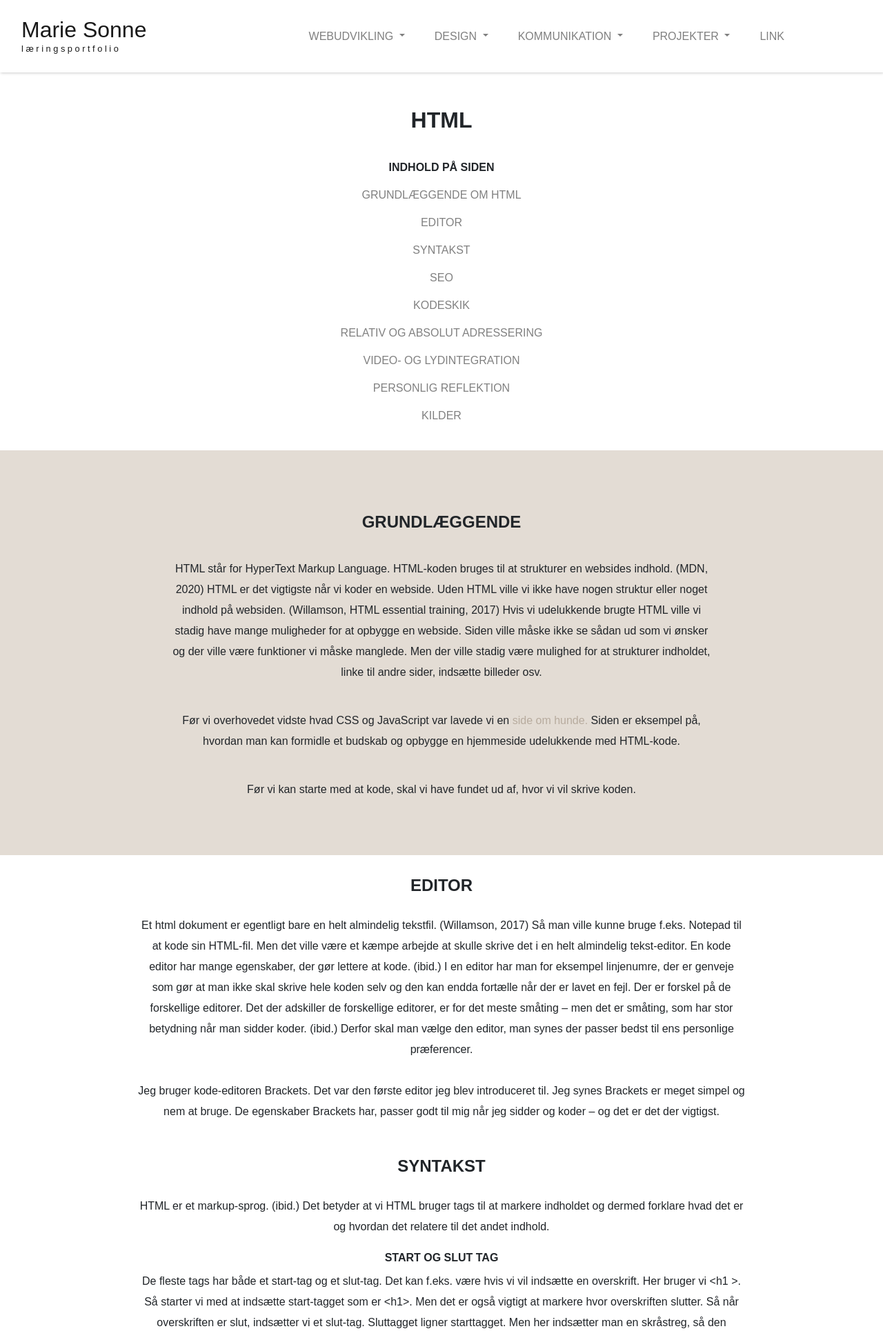
After one commit to mariesonne/portfolio, a PHP site: page /html.php in a window 1280 px wide. The commit adds this page. Shown: the top 1930 px of the page at 69% size. Run offline with PHP 8.4, Linux system fonts and the light colour scheme; some web fonts are replaced.

Commit message:
flere undersider erfærdiggjort
HELT FÆRDIGE:
server
html
CSS
Versionsstrying

```diff
--- a/css.css
+++ b/css.css
@@ -211,14 +221,36 @@ body .indholdcontainer a:hover {
 
 .kildeliste {
     list-style: none;
-    line-height: 20px;
+    line-height: 30px;
     padding-bottom: 30px;
 }
 
+.link-i-boks {
+    color: #b7ab9e;
+}
+
+body .indholdcontainer .boks p a:hover {
+    color: #403b35;
+}
 
 
+#tal {
+    font-family: hero-new, sans-serif;
+    font-weight: 200;
+    font-style: normal;
+}
 
+#box-model {
+    width: 90%
+}
 
+#external {
+    width: 90%;
+}
+
+#gridstep {
+    width: 80%;
+}
 
 
 
--- /dev/null
+++ b/html.php
@@ -0,0 +1,289 @@
+<!DOCTYPE html>
+<html lang="da">
+<head>
+    <meta charset="utf-8">
+    <meta name= "description" content="Skriv en beskrivelse af hjemmesiden">
+    <title>Læringsportfolio - HTML</title>
+    <link rel="stylesheet" href="https://use.typekit.net/wmt5acl.css">
+    <link rel="stylesheet" href="https://cdn.jsdelivr.net/npm/bootstrap@4.5.3/dist/css/bootstrap.min.css" integrity="sha384-TX8t27EcRE3e/ihU7zmQxVncDAy5uIKz4rEkgIXeMed4M0jlfIDPvg6uqKI2xXr2" crossorigin="anonymous">
+     <link rel="stylesheet" href="css.css">
+    <link rel="stylesheet" href="header.css">
+    <link rel="stylesheet" href="footer.css">
+</head>
+
+<body>
+    <header class="header">
+
+        <?php include('includes/header.php'); ?>
+
+    </header>
+
+    <h2 id="h2">HTML</h2>
+
+    <section class="indholdoversigt">
+
+            <p id="indholdpaasiden">Indhold på siden</p>
+
+            <ul>
+                <li>
+                    <a href="#grundlæggende">Grundlæggende om HTML</a>
+                </li>
+                <li>
+                    <a href="#editor">Editor</a>
+                </li>
+                <li>
+                    <a href="#syntakst">Syntakst</a>
+                </li>
+                <li>
+                <a href="#seo">SEO</a>
+                </li>
+                <li>
+                    <a href="#skik">Kodeskik</a>
+                </li>
+                <li>
+                    <a href="#adressering">Relativ og absolut adressering</a>
+                </li>
+                <li>
+                    <a href="#video">Video- og lydintegration </a>
+                </li>
+                <li>
+                    <a href="#pers">Personlig reflektion </a>
+                </li>
+                <li>
+                    <a href="#kilder">Kilder</a>
+                </li>
+
+
+            </ul>
+
+        </section>
+
+    <section class="indholdcontainer">
+
+         <section class="boks">
+
+                <h3 class="h3" id="grundlæggende">Grundlæggende</h3>
+
+                <p class="tekst-i-boks">HTML står for HyperText Markup Language. HTML-koden bruges til at strukturer en websides indhold. (MDN, 2020) HTML er det vigtigste når vi koder en webside. Uden HTML ville vi ikke have nogen struktur eller noget indhold på websiden. (Willamson, HTML essential training, 2017) Hvis vi udelukkende brugte HTML ville vi stadig have mange muligheder for at opbygge en webside. Siden ville måske ikke se sådan ud som vi ønsker og der ville være funktioner vi måske manglede. Men der ville stadig være mulighed for at strukturer indholdet, linke til andre sider, indsætte billeder osv.</p>
+
+                <p class="tekst-i-boks">Før vi overhovedet vidste hvad CSS og JavaScript var lavede vi en <a class="link-i-boks" href="websider/hundesiden/index.html" target="_blank">side om hunde.</a> Siden er eksempel på, hvordan man kan formidle et budskab og opbygge en hjemmeside udelukkende med HTML-kode. </p>
+
+
+                <p class="tekst-i-boks">Før vi kan starte med at kode, skal vi have fundet ud af, hvor vi vil skrive koden.</p>
+
+            </section>
+
+            <h3 class="h3" id="editor">Editor</h3>
+
+            <p class="tekst">Et html dokument er egentligt bare en helt almindelig tekstfil. (Willamson, 2017) Så man ville kunne bruge f.eks. Notepad til at kode sin HTML-fil. Men det ville være et kæmpe arbejde at skulle skrive det i en helt almindelig tekst-editor. En kode editor har mange egenskaber, der gør lettere at kode. (ibid.) I en editor har man for eksempel linjenumre, der er genveje som gør at man ikke skal skrive hele koden selv og den kan endda fortælle når der er lavet en fejl. Der er forskel på de forskellige editorer. Det der adskiller de forskellige editorer, er for det meste småting – men det er småting, som har stor betydning når man sidder koder. (ibid.) Derfor skal man vælge den editor, man synes der passer bedst til ens personlige præferencer.   </p>
+
+            <p class="tekst">Jeg bruger kode-editoren Brackets. Det var den første editor jeg blev introduceret til. Jeg synes Brackets er meget simpel og nem at bruge. De egenskaber Brackets har, passer godt til mig når jeg sidder og koder – og det er det der vigtigst. </p>
+
+            <h3 class="h3" id="syntakst">Syntakst</h3>
+
+            <p class="tekst">HTML er et markup-sprog. (ibid.) Det betyder at vi HTML bruger tags til at markere indholdet og dermed forklare hvad det er og hvordan det relatere til det andet indhold. </p>
+
+            <h4>Start og slut tag</h4>
+
+            <p class="tekst">De fleste tags har både et start-tag og et slut-tag. Det kan f.eks. være hvis vi vil indsætte en overskrift. Her bruger vi &#60;h1	&#62;. Så starter vi med at indsætte start-tagget som er &#60;h1&#62;. Men det er også vigtigt at markere hvor overskriften slutter. Så når overskriften er slut, indsætter vi et slut-tag. Sluttagget ligner starttagget. Men her indsætter man en skråstreg, så den kommer til at se sådan ud: &#60;/h1&#62;. </p>
+
+            <p class="tekst">Eksempel:</p>
+
+            <p class="teksttyk">&#60;h1&#62;Sådan bruger du HTML-tags&#60;/h1&#62;</p>
+
+
+            <p class="tekst">Så der er et start-tag og et slut-tag og så er der selvindholdet i mellem. Når man ser på det hele samlet, kalder man det et html-element. </p>
+
+            <h4>Attributter</h4>
+
+            <p class="tekst">I et tag, kan man også indsætte attributter. Der findes mange forskellige attributter. Til vores eksempel med overskriften er der ikke så mange attributter, da det er et h1-tag vi bruger. Men der er nogle attributter man kan bruge på alle tags. Vi kan f.eks. give vores overskrift en klasse. </p>
+
+            <p class="tekst">Eksempel:</p>
+
+            <p class="teksttyk">&#60;h1 class=”overskrift”&#62; Sådan bruger du HTML-tags&#60;/h1&#62;</p>
+
+            <p class="tekst">Nu har vi tilføjet en attribut. Class er navnet på den attribut vi har anvendt og ”overskrift” er værdien. Værdien er altid markeret i anførselstegn. </p>
+
+            <img src="billeder/html%20opbygningubg.png" width="100%">
+
+            <h4>HTML-dokumentet</h4>
+
+            <img id="html" src="billeder/html.png" width="100%">
+
+            <p class="tekst">Dette er et eksempel på et HTML dokument. Først og fremmest fortæller man hvilken dokumenttype det er, så browseren ved hvordan dokumentet skal læses. I html start-tagget tilføjer vi en attribut der beskriver hvilket sprog teksten på siden er skrevet i.</p>
+
+
+            <p class="tekst">Derefter kommer en head element. Her står alt metadata, titel, links til stylesheets osv. Det der står i head er ikke noget der kommer frem på siden, men det er meget vigtigt at have med. I body’en står alt indholdet. Det er her alt vi kan se på siden står. Og sådan opbygger man typisk en HTML-fil.  </p>
+
+            <section class="boks">
+
+                <h3 class="h3" id="tags">Tags</h3>
+
+                <p class="tekst-i-boks">Der er mange forskellige tags vi kan bruge i vores HTML-fil, men her er nogle af de mest brugte:</p>
+
+                <h4>Overskrifter&#60;h1&#62;</h4>
+
+                    <p class="tekst-i-boks"> &#60;h1&#62; &#60;h2&#62; &#60;h3&#62; osv. er heading-tags, altså overskrifter. h1 er den vigtigste overskrift, h2 er den næst vigtigste osv. h1 må kun bruges en gang i en html-fil, de andre tags på gerne bruges flere gange. </p>
+
+                <h4>Paragraph &#60;p&#62;</h4>
+
+                    <p class="tekst-i-boks"> &#60;p&#62; står for paragraph. Det er et tekstafsnit, og det er her man skriver alt ”brødteksten”.</p>
+
+                <h4>Linjeskift &#60;br&#62;</h4>
+
+                    <p class="tekst-i-boks"> &#60;br&#62; kan bruges til at lave linjeskift. </p>
+
+                <h4>Anchortag &#60;a&#62;</h4>
+
+                    <p class="tekst-i-boks">&#60;a&#62; tagget bruges til at linke til f.eks. andre html-filer. I &#60;a&#62; tagget bruger vi ofte attributten href, som angiver linkets destination. Altså hvor vi skal lande, når vi klikker på linket. Det der er imellem start-tagget og slut-tagget bliver klikbart.  </p>
+
+                <h4>Lister &#60;ol&#62;, &#60;ul&#62;, &#60;li&#62;</h4>
+
+                    <p class="tekst-i-boks">Når vi skal indsætte en liste, har vi to valgmuligheder. En ordered list: &#60;ol&#62; (nummereret) eller unordered list &#60;ul&#62; (ikke nummereret).  </p>
+
+                    <p class="tekst-i-boks">Inde i vores liste, tilføjer vi list items: &#60;li&#62; Vi skal altså sætte hvert punkt i listen ind i en &#60;li&#62;-tag </p>
+
+
+                <h4>Billeder &#60;img&#62;</h4>
+
+                    <p class="tekst-i-boks"> Til at indsætte billeder bruger vi &#60;img&#62; tagget. Dette tag er en af de få tags som man ikke afslutter med et slut-tag. </p>
+
+            </section>
+
+            <h3 class="h3" id="seo">SEO</h3>
+
+            <p class="tekst">SEO er en forkortelse for Search Engine Optimization. SEO er altså søgemaskineoptimering. Man skal altså optimere sin hjemmeside ud fra de faktorer som søgemaskinen kigger på, når de skal rangere hjemmesider. (Skjoldby, u.d.) Der flere ting man skal have fokus på. En af dem, er at sørge for at man altid bruger semantiske tags, hvis dette er muligt.</p>
+
+            <h4>Semantiske tags</h4>
+
+            <p class="tekst">Det er vigtigt at bruge semantiske tags. Semantiske tags fortæller noget om indholdet. (Inddeling i HTML, u.d.) Tags som &#60;div&#62; og &#60;span&#62; fortæller intet om indholdet og de er derfor ikke semantiske. Tags som &#60;header&#62;, &#60;footer&#62;, &#60;nav&#62; og &#60;section&#62; fortæller noget om indholdet. </p>
+
+            <p class="tekst">Det er altid bedre at benytte tags som er semantiske af tre grunde:</p>
+
+             <p id="tal">1</p>
+
+                    <p class="tekst">Hjemmesiden bliver lettere at benytte for blinde, da skærm-oplæsere vil have lettere ved at finde strukturen for hjemmesiden</p>
+
+            <p id="tal">2</p>
+
+                    <p class="tekst">Hjemmesidens søgemaskineoptimering vil blive forbedret, da søgemaskiner vil have lettere ved at identificere indholdet på din hjemmeside og derved vil din side rangere højere i søgeresultater</p>
+
+            <p id="tal">3</p>
+
+                    <p class="tekst">Koden vil blive bedre struktureret og lettere at forstå for en selv og andre programmører (ibid.)</p>
+
+
+            <h5>Header</h5>
+
+                <p class="tekst">Tagget &#60;header&#62; bliver brugt til det indhold som omhandler den øverste del af siden, f.eks. er det ofte her vi indsætter en navigation og logo.</p>
+
+            <h5>Footer</h5>
+
+                <p class="tekst">&#60;footer&#62; bliver brugt til det der står i bunden af en side. Det kan f.eks. være kontaktoplysninger.</p>
+
+            <h5>Section</h5>
+
+                <p class="tekst">Tagget &#60;section&#62; bliver brugt i sammenhæng med områder på siden som hører sammen i én, som f.eks. kapitler, artikler og indlæg. (ibid.)</p>
+
+            <section class="boks">
+
+                <h3 class="h3" id="skik">Kodeskik</h3>
+
+                <p class="tekst-i-boks">Når vi koder er der nogle uskrevne regler, som der er en god ide at overholde. Det gør det nemmere at læse og forstå koden. Dette kan være rart når andre skal læse koden, men det er også vigtigt at man selv har et overblik. Hvis man ikke selv har overblik, så laver man oftere fejl. En vigtig regel er at gøre brug af linjeskift og indrykninger. Det vil være meget svært at skulle læse en kode der stod ud i en lang smøre. Det kan ikke ses på siden, det udelukkende noget der skaber overblik i koden. Derudover kan man sætte kommentarer. </p>
+
+                <p class="tekst-i-boks">Sådan indsættes kommentarer:</p>
+
+                <p class="teksttyk">&#60;!--her skal kommentaren stå--&#62;</p>
+
+                <p class="tekst-i-boks">Vi kan bruge kommentarer til at gøre det tydeligt hvor markere hvor et element starter og hvor det element slutter. På denne måde kan man hurtigt få overblik over HTML-filen. Når vi skal dele vores kode med andre, er det også en god måde at forklarer hvad de forskellige elementer bruges til eller generelt bare dele vores tanker. </p>
+
+            </section>
+
+            <h3 class="h3" id="adressering">Relativ og absolut adressering</h3>
+
+            <p class="tekst">Når vi skal indsætte billeder eller linke til andre filer, så er der flere måder at angive placeringen af filerne. (bilag niels html) Der er relativ og absolut adressering. </p>
+
+            <p class="tekst">Absolut adressering indeholder hele webadressen på den side man linker til. </p>
+
+            <p id="tal">Eksempel:</p>
+
+            <p class="tekst">http://10763.web.eadania.dk /portfolio/billeder/billede.png</p>
+
+
+            <p class="tekst">Ved relativ adressering skiver man kun stien hen til den side man linker til fra det sted man står. </p>
+
+            <p id="tal">Eksempel 1: </p>
+
+            <p class="tekst">billeder/billede.png</p>
+
+            <p class="tekst">Ved dette eksempel er man placeret i ”roden”, så det er derfor en simpel sti hen til billedet. </p>
+
+            <p id="tal">Eksempel 2:</p>
+
+            <p class="tekst">../billeder/billede.png</p>
+
+            <p class="tekst">I dette eksempel er man placeret i en undermappe. Det kan eksempel være en mappe man har til alle side undersider. Hvis man skal hen til mappen med billeder, bliver man nødt til at gå et skridt tilbage. Det gør man ved to punktummer og en skråstreg. </p>
+
+
+            <section class="boks">
+                <h3 class="h3" id="video">Video- og lydintegration </h3>
+
+                <h4 class="h4boks">Video</h4>
+
+                <img src="billeder/video.png" width="80%">
+
+                <p class="tekst-i-boks">Når vi skal indsætte en video på en hjemmeside, så skal vi gøre brug af video-tagget. For at undgå at filmen flimrer, så er det en god ide bruge attributter der angiver højden og bredden. Derudover kan man også anvende en attribut, der hedder controls. Controls tilføjer kontrolknapper som afspil knappen, pauseknappen og en knap der justerer lydstyrken. Source-tagget bruges til at fortælle browseren hvilken video der skal afspilles. Her er både en mp4-fil og en ogg-fil. Browseren vælger selv hvilken af filerne den afspiller.</p>
+
+                <p class="tekst-i-boks">Så nemt er det at tilføje en video på sin side. Når man skal tilføje lydfiler, fungerer det på næsten samme måde.</p>
+
+                <h4 class="h4boks">Lyd</h4>
+
+                <img src="billeder/lyd.png" width="80%">
+
+                <p class="tekst-i-boks">Her er video-tagget skiftet ud med audio-tagget. Vi har igen controls-attributten, så brugerne har mulighed for at afspille og sætte lydklippet på pause igen, eller justerer lydstyrken. Vi gør igen brug af source til at fortælle browseren hvilken lydfil der skal afspilles. Her indsættes igen både en ogg-fil og en mp3-fil, så browseren har begge valgmuligheder. </p>
+
+            </section>
+
+            <h3 class="h3" id="pers">Personlig reflektion</h3>
+
+
+            <p class="tekst">At skulle kode, var noget af det jeg var mest nervøs for, da jeg skulle starte på denne uddannelse. Jeg vidste ingenting om at kode. Jeg har nu lært at kode hjemmesider. Dette har jeg hovedsageligt lært i min K3-tid. Det er selvfølgelig på baggrund af klasseundervisningen hvor jeg fik redskaberne til kunne kode. Men jeg fandt hurtigt ud af, at jeg blev nødt til at arbejde med det igen og igen, for at til sidste kunne finde ud af det. </p>
+
+           <h3 class="h3" id="kilder">Kilder</h3>
+
+            <ul class="kildeliste">
+                <li>
+                    <a class="henvisning" href="pdf/bilag1.3.pdf" target="_blank">Bilag 1.3</a>
+                </li>
+                <br>
+                <li>
+                    Inddeling i HTML. (u.d.). Hentet December 2020 fra SimpleCode: <a class="henvisning" href="https://simplecode.dk/html/inddeling/" target="_blank">https://simplecode.dk/html/inddeling/</a>
+                </li>
+                <br>
+                <li>
+                    MDN. (13. november 2020). HTML basics. Hentet fra Mozilla: <a class="henvisning" href="https://developer.mozilla.org/en-US/docs/Learn/Getting_started_with_the_web/HTML_basics" target="_blank">https://developer.mozilla.org/en-US/docs/Learn/Getting_started_with_the_web/HTML_basics</a>
+                </li>
+                <br>
+                <li>
+                    Skjoldby, L. (u.d.). HVAD ER SEO: EN GRUNDIG GUIDE TIL SØGEMASKINEOPTIMERING. Hentet december 2020 fra Skjoldbyogco: <a class="henvisning" href="https://www.skjoldby.com/viden/hvad-er-seo/" target="_blank" >https://www.skjoldby.com/viden/hvad-er-seo/</a>
+                </li>
+                <br>
+                <li>
+                    Willamson, J. (30. marts 2017). HTML essential training. Hentet fra LinkedIn Learning: <a class="henvisning" href="https://www.linkedin.com/learning/html-essential-training/the-importance-of-html?u=37312532" target="_blank">https://www.linkedin.com/learning/html-essential-training/the-importance-of-html?u=37312532</a>
+                </li>
+                <br>
+                <li>
+                    Willamson, J. (30. marts 2017). HTML Essential Training. Hentet fra <a class="henvisning" href="https://www.linkedin.com/learning/html-essential-training/quiz/urn:li:learningApiAssessment:595549?u=37312532" target="_blank">https://www.linkedin.com/learning/html-essential-training/quiz/urn:li:learningApiAssessment:595549?u=37312532</a>
+                </li>
+            </ul>
+
+
+
+
+    </section>
+
+    <?php include('includes/footer.php'); ?>
+
+       <script src="https://code.jquery.com/jquery-3.5.1.slim.min.js" integrity="sha384-DfXdz2htPH0lsSSs5nCTpuj/zy4C+OGpamoFVy38MVBnE+IbbVYUew+OrCXaRkfj" crossorigin="anonymous"></script>
+        <script src="https://cdn.jsdelivr.net/npm/bootstrap@4.5.3/dist/js/bootstrap.bundle.min.js" integrity="sha384-ho+j7jyWK8fNQe+A12Hb8AhRq26LrZ/JpcUGGOn+Y7RsweNrtN/tE3MoK7ZeZDyx" crossorigin="anonymous"></script>
+</body>
--- a/includes/header.php
+++ b/includes/header.php
@@ -19,9 +19,9 @@
 
                         <div class="dropdown-menu" aria-labelledby="navbarDropdownMenuLink">
                           <a class="dropdown-item" href="serverside.php">Server</a>
-                          <a class="dropdown-item" href="#">HTML</a>
-                            <a class="dropdown-item" href="#">CSS</a>
-                            <a class="dropdown-item" href="#">Versionsstyring</a>
+                          <a class="dropdown-item" href="html.php">HTML</a>
+                            <a class="dropdown-item" href="css.php">CSS</a>
+                            <a class="dropdown-item" href="versionsstyring.php">Versionsstyring</a>
                             <a class="dropdown-item" href="frameworks.php">Frameworks</a>
                         </div>
 
```
Also changed, not shown: other parts of css.css (+39 -2 lines), css.php (added, +222 -0 lines), versionsstyring.php (added, +106 -0 lines), billeder/external.png (added), billeder/html.png (added), billeder/inline.png (added), billeder/internal.png (added), billeder/lyd.png (added), billeder/video.png (added), 7 other files.
